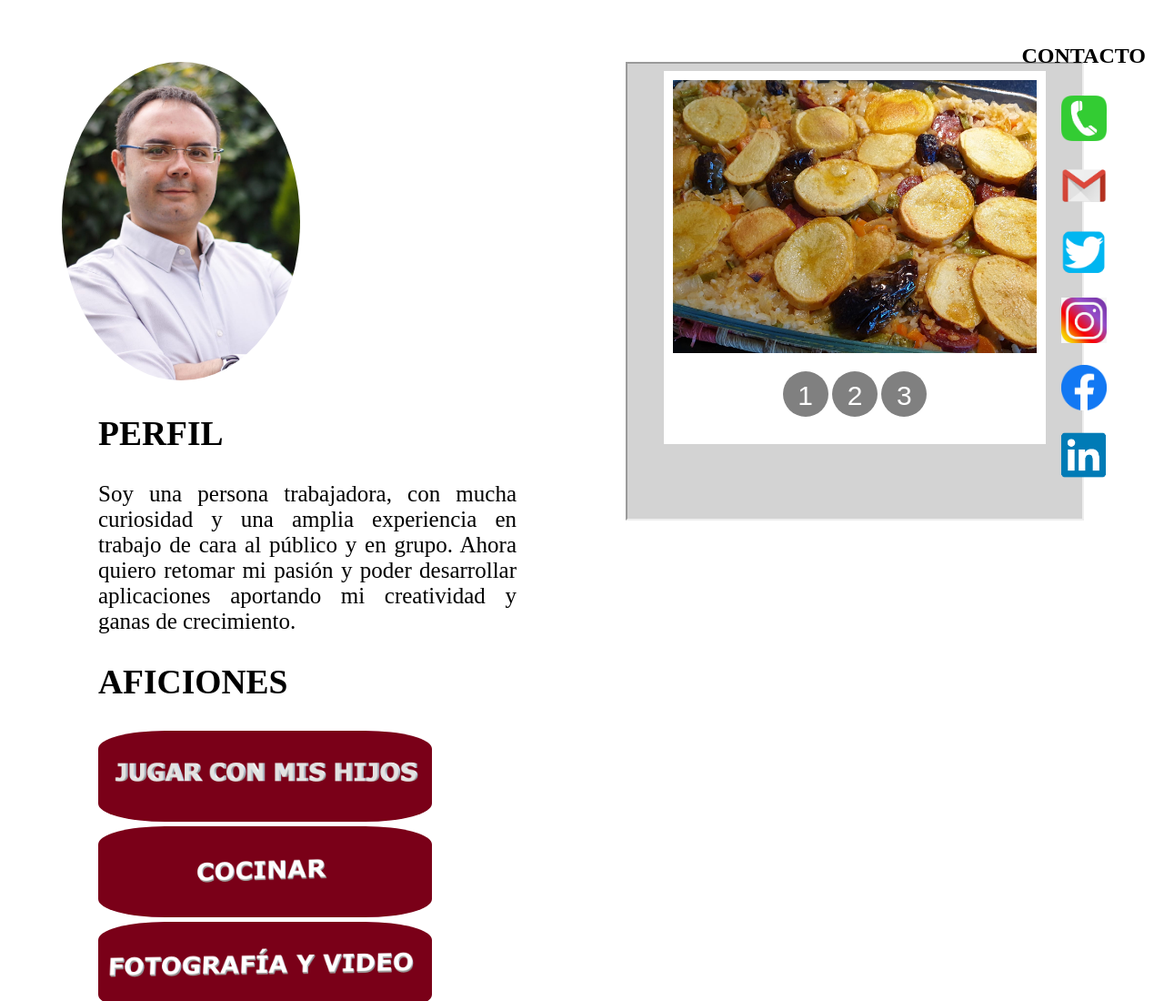
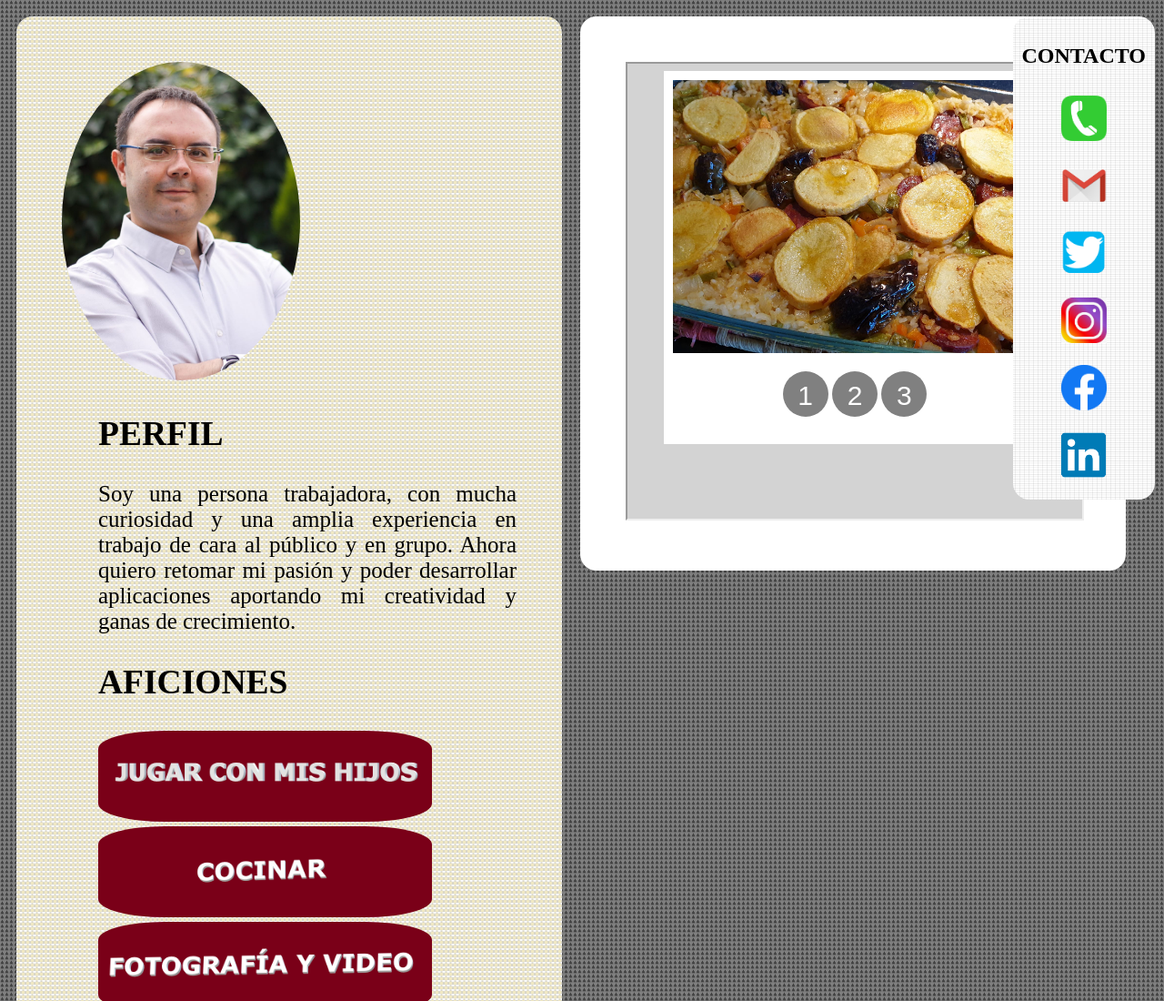
Before and after one commit to Jamesclon/myownweb, a plain HTML site: page cook.html in a window 1280 px wide. Shown: the top 1100 px of the page at 91% size. Drawn offline with Linux system fonts and the light colour scheme.

Commit message:
Update style.css
Bad link in background images. Resolved

```diff
--- a/css/style.css
+++ b/css/style.css
@@ -1,13 +1,13 @@
 
 body {
-  background-image: url("./img/background/greca4.png");
+  background-image: url("../img/background/greca4.png");
   background-size: 5px;
   background-color: white;
   text-align: justify;
   }
 
 .left{
-  background-image: url("./img/background/greca5.png");
+  background-image: url("../img/background/greca5.png");
   background-size: 5px;
   width: 500px;
   padding: 50px;
@@ -30,7 +30,7 @@ body {
   }
 
 .right{
-  background-image: url("./img/background/greca7.png");
+  background-image: url("../img/background/greca7.png");
   background-size: 5px;
   position: fixed;
   width: auto;
```
